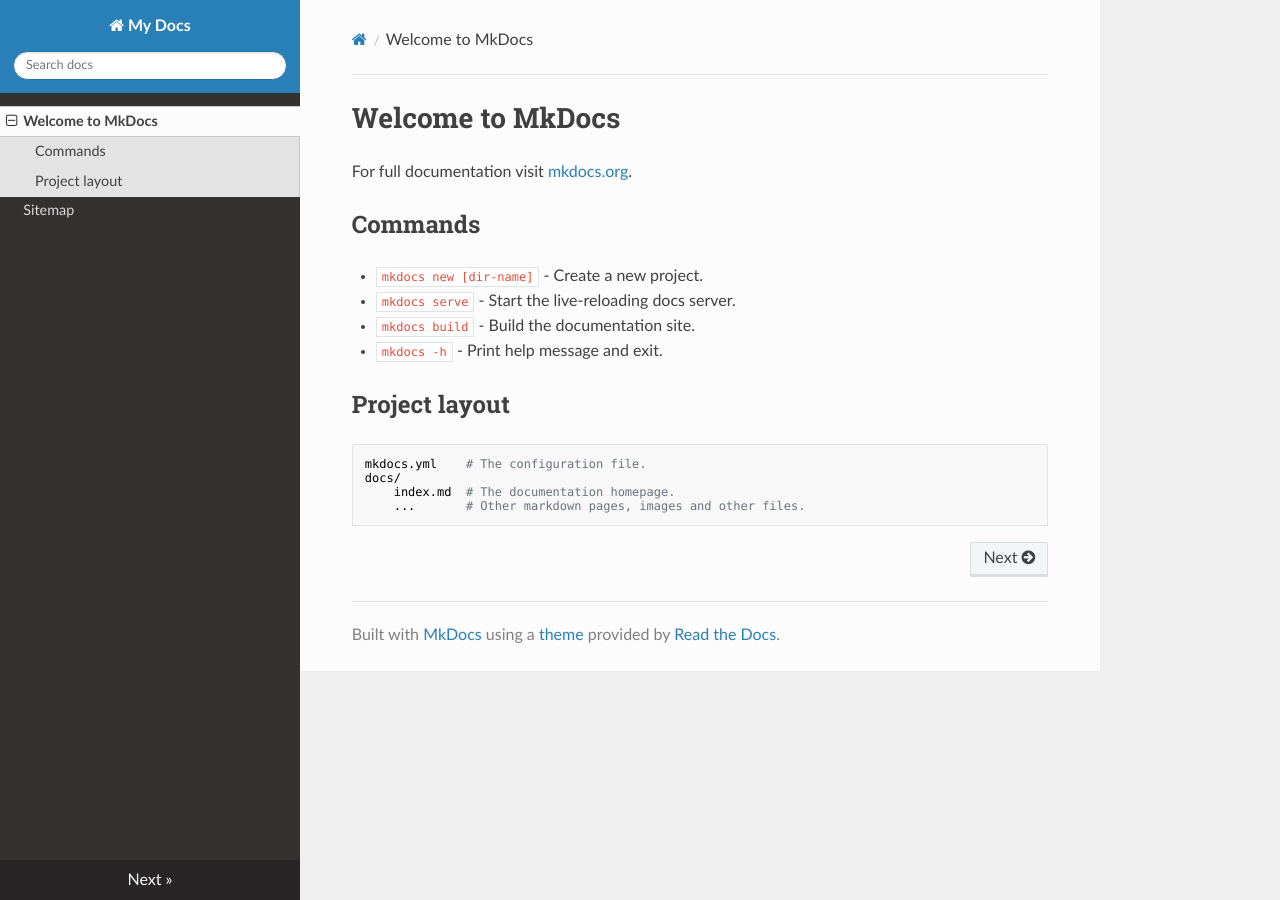
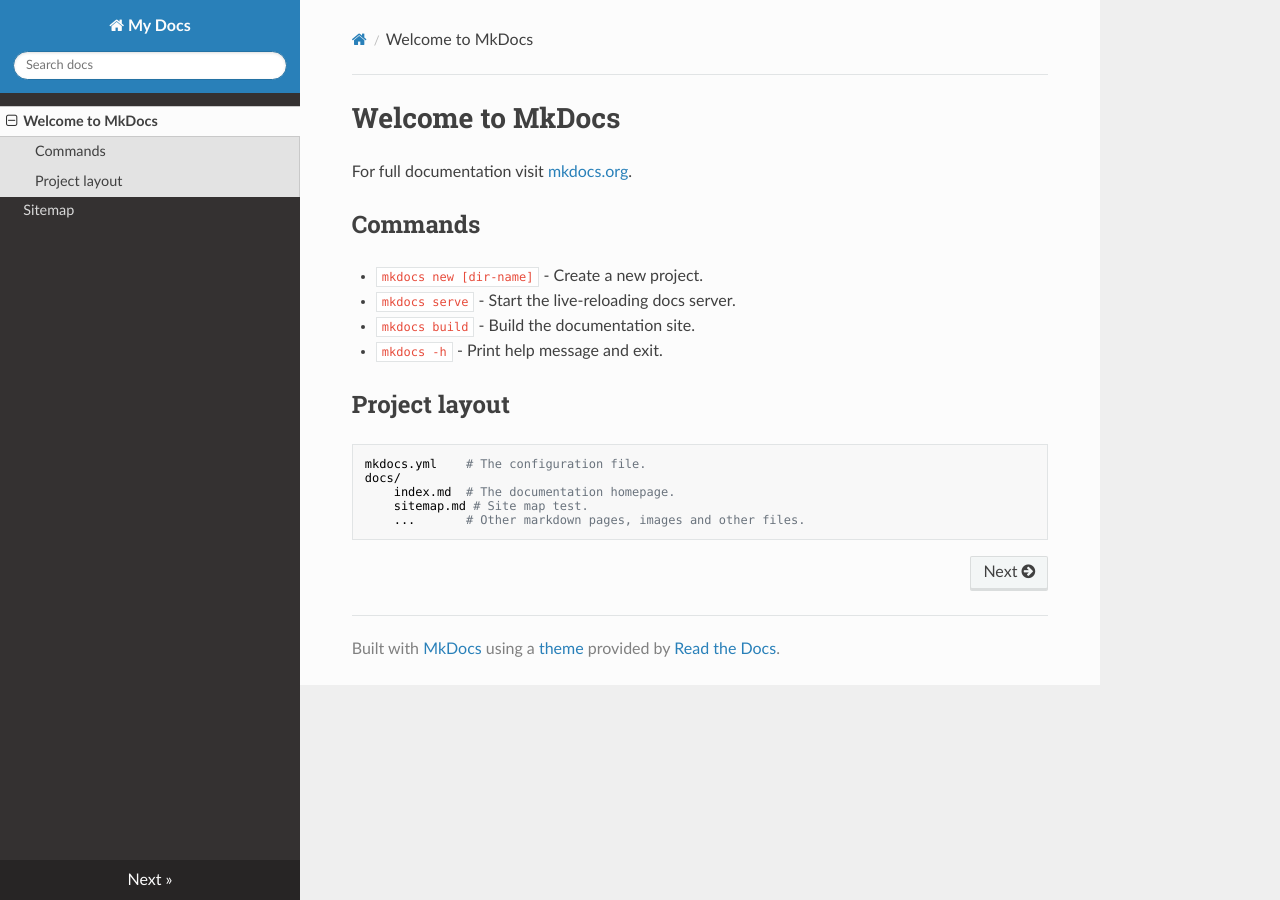
Before and after one commit to Bruce1986/MkDocs, an MkDocs documentation site: the page built from docs/index.md, in a window 1280 px wide. Built offline with MkDocs 1.6.1, drawn with Linux system fonts in a browser that asks for light colours; nearby versions of some CDN libraries.

Commit message:
Add sitemap.md in index.md.

```diff
--- a/docs/index.md
+++ b/docs/index.md
@@ -14,4 +14,5 @@
     mkdocs.yml    # The configuration file.
     docs/
         index.md  # The documentation homepage.
+        sitemap.md # Site map test.
         ...       # Other markdown pages, images and other files.
```
